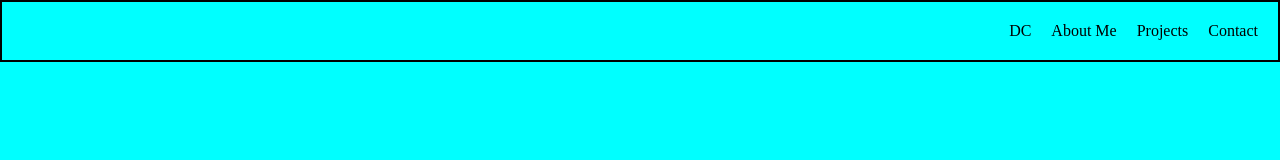
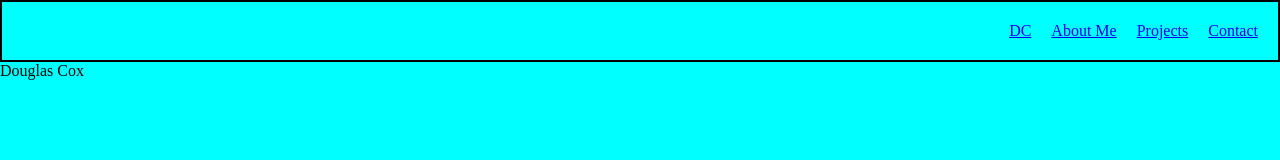
Before and after one commit to drcox23/drcox23.github.io, a plain HTML site: page index.html in a window 1280 px wide. Drawn offline with Linux system fonts and the light colour scheme.

Commit message:
making nav as href links

```diff
--- a/index.html
+++ b/index.html
@@ -1,5 +1,6 @@
 <!DOCTYPE html>
 <html lang="en">
+
 <head>
   <meta charset="UTF-8">
   <meta name="viewport" content="width=device-width, initial-scale=1.0">
@@ -7,15 +8,36 @@
   <link rel="stylesheet" href="css/styles.css">
   <title>Douglas Cox</title>
 </head>
+
 <body>
+  <!-- navigation -->
   <div class="header">
-
-    <div class="logo">DC</div>
-    <div class="nav-class" id="about-me">About Me</div>
-    <div class="nav-class" id="projects">Projects</div>
-    <div class="nav-class" id="contact">Contact</div>
+    <div class="logo">
+      <a href="#home">DC</a>
+    </div>
+    <div class="nav-class">
+      <a href="#about-me">About Me</a>
+    </div>
+    <div class="nav-class">
+      <a href="#projects">Projects</a>
+    </div>
+    <div class="nav-class">
+      <a href="#contact">Contact</a>
+    </div>
   </div>
 
-<script src="js/app.js"></script>
+  <!-- home section -->
+  <div id="home">
+    Douglas Cox
+  </div>
+
+
+
+  <div id="about-me">
+
+  </div>
+
+  <script src="js/app.js"></script>
 </body>
+
 </html>
```
